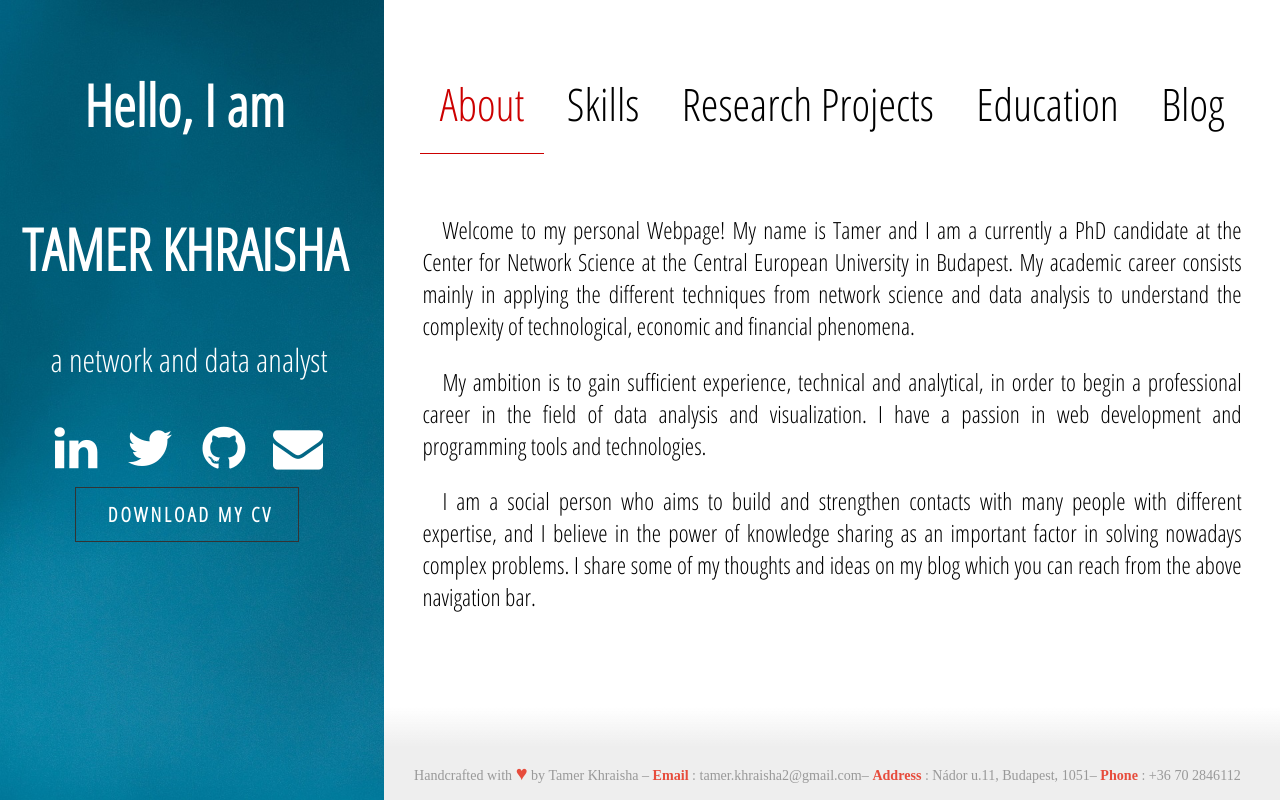
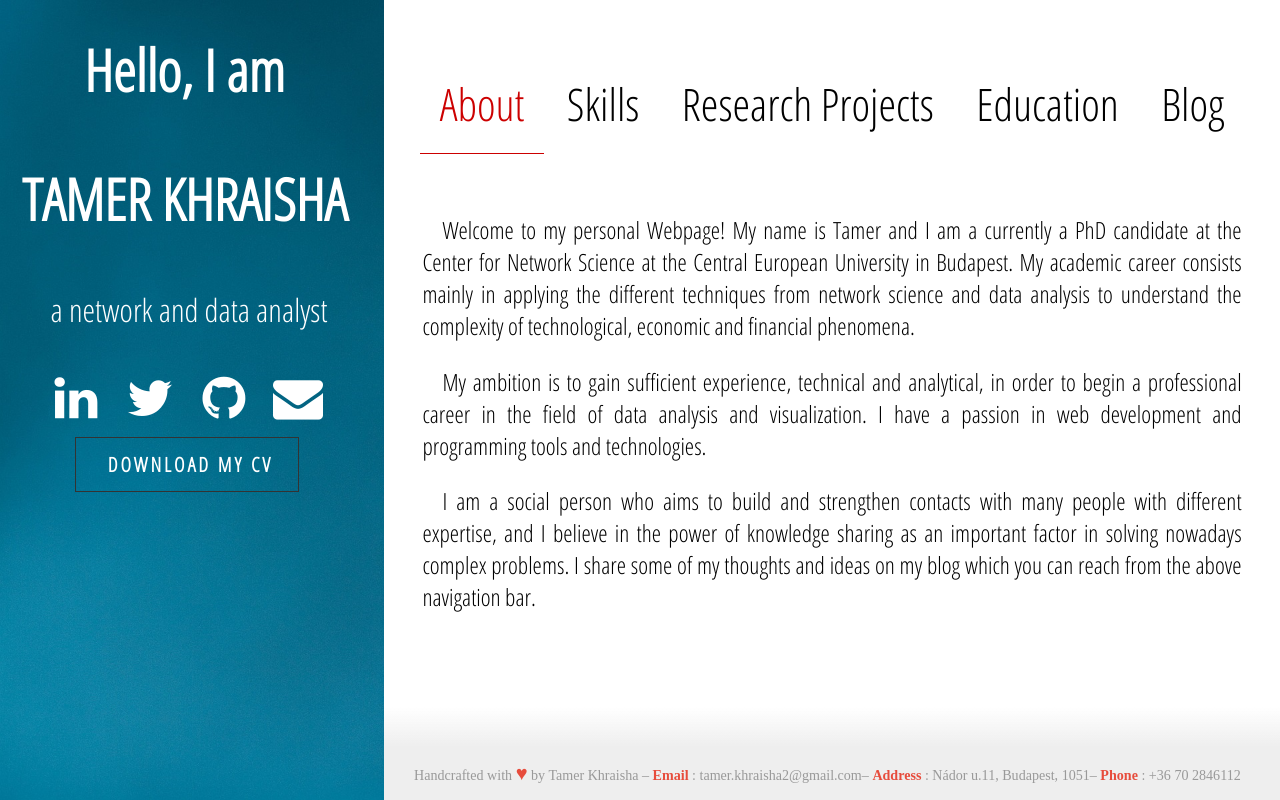
Before and after one commit to verde2006/webpage.github.io, a PHP site: page /index.html in a window 1280 px wide. Run offline with PHP 8.4, Linux system fonts and the light colour scheme; some libraries are stand-ins or nearby versions; some web fonts are replaced.

Commit message:
Update Medias.css

```diff
--- a/Medias.css
+++ b/Medias.css
@@ -142,7 +142,7 @@ div.tab button {display: block;padding: 22px 16px;width: 28vw;font-size: 4vw;lin
   color:white;
   text-align:center;
   margin-left:15px;
-  margin-top:65px;
+  margin-top:30px;
 }
 
 .jumbotron p {
```
